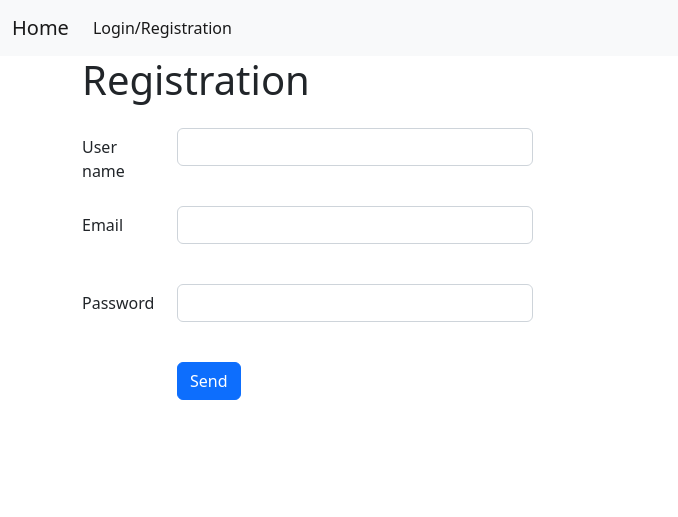
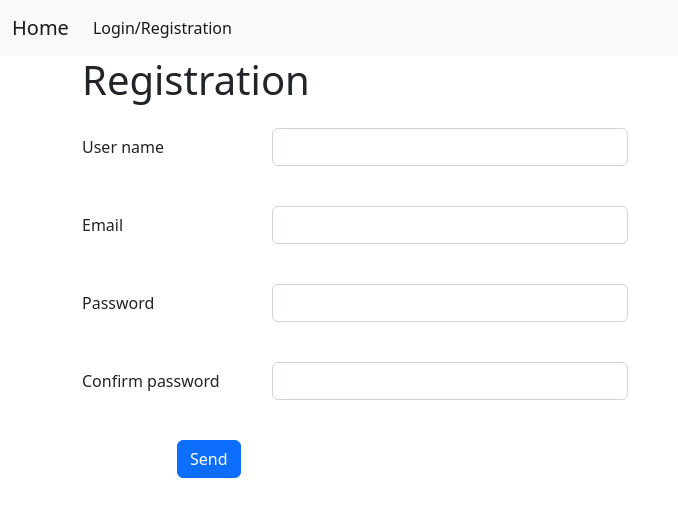
Before and after one commit to krzysztofgrabczynski/-Flask-trip_form-project_vol_2, a Flask app: page /register in a window 1280 px wide. Shown: the top 517 px of the page, without its empty margins (0-678 px from the left). Run offline with Flask 2, Linux system fonts and the light colour scheme; data comes from the database, SQL or seed files in the repository.

Commit message:
Adding 'Confirm password' field in register.html

```diff
--- a/templates/register.html
+++ b/templates/register.html
@@ -10,23 +10,30 @@
 
     <form id="user_form" action="{{ url_for('register') }}" method="POST">
         <div class="row mb-3">
-            <div class="col-1 col-form-label"><label for="user_name">User name</label></div>
+            <div class="col-2 col-form-label"><label for="user_name">User name</label></div>
             <div class="col-4">
                 <input type="text" id="user_name" name="user_name" value="" class="form-control"><br>
             </div>
         </div>
 
         <div class="row mb-3">
-            <div class="col-1 col-form-label"><label for="email">Email</label></div>
+            <div class="col-2 col-form-label"><label for="email">Email</label></div>
             <div class="col-4">
                 <input type="text" id="email" name="email" value="" class="form-control"><br>
             </div>
         </div>
 
         <div class="row mb-3">
-            <div class="col-1 col-form-label"><label for="user_pass">Password</label></div>
+            <div class="col-2 col-form-label"><label for="user_pass">Password</label></div>
             <div class="col-4">
                 <input type="password" id="user_pass" name="user_pass" class="form-control"><br>
+            </div>
+        </div>
+
+        <div class="row mb-3">
+            <div class="col-2 col-form-label"><label for="user_pass_confirm">Confirm password</label></div>
+            <div class="col-4">
+                <input type="password" id="user_pass_confirm" name="user_pass_confirm" class="form-control"><br>
             </div>
         </div>
 
```
